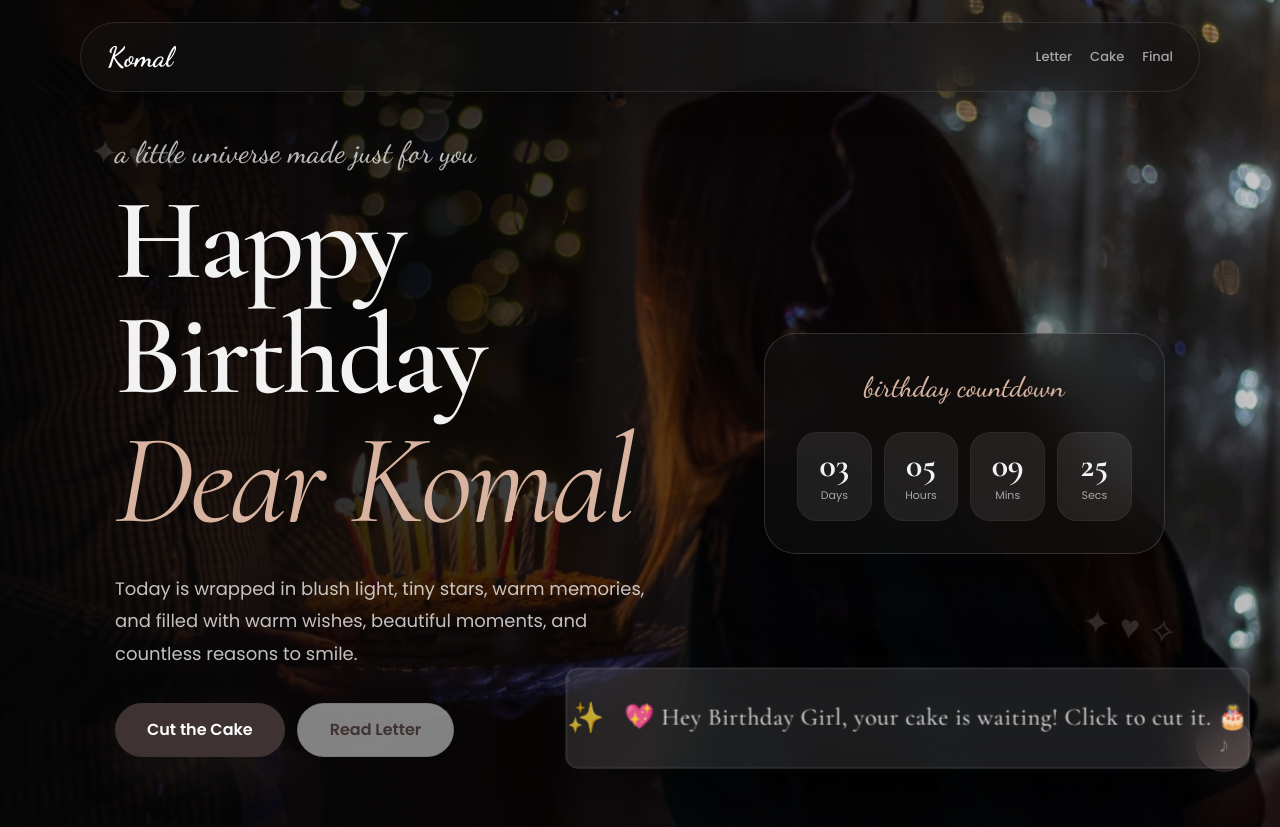
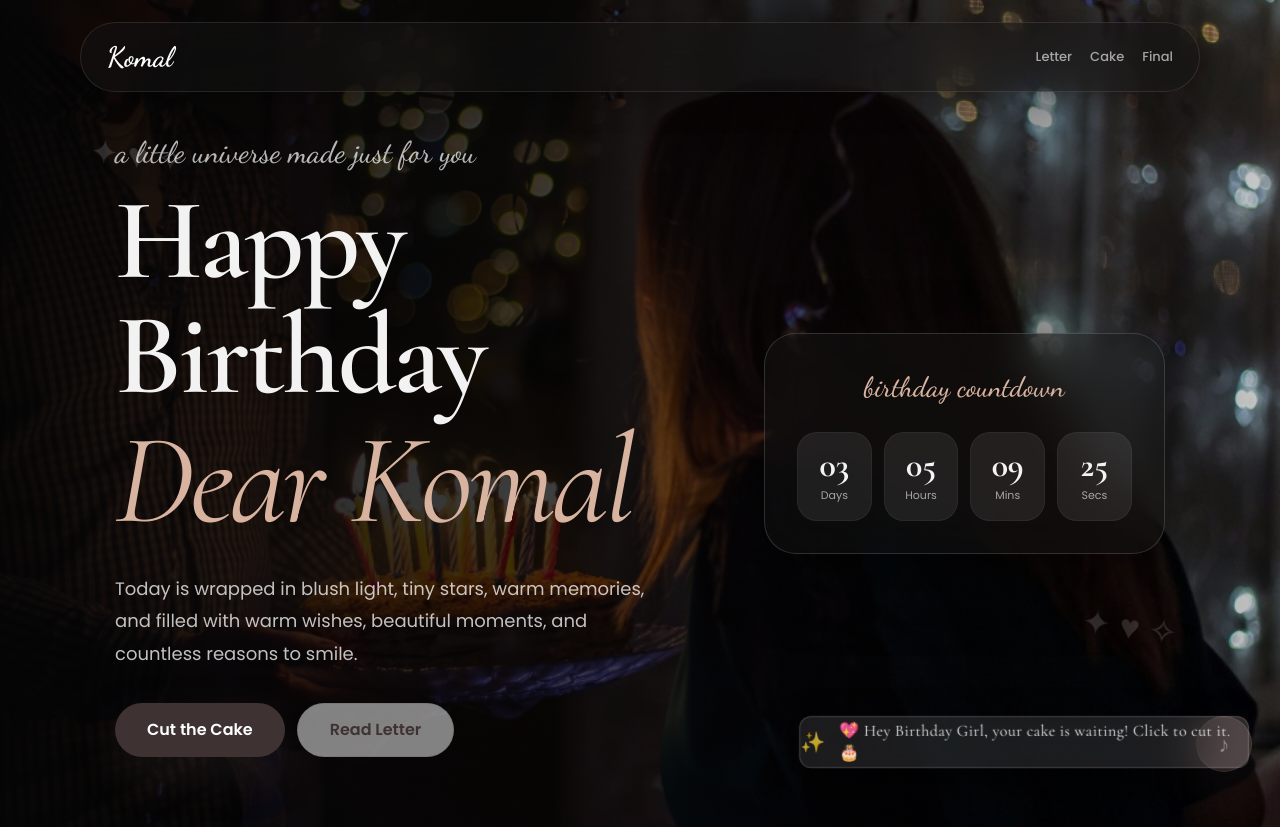
Before and after one commit to navaneetsharma22/Birthday_repo, a Next.js app: page / in a window 1280 px wide. Built offline with nearby package versions, Linux system fonts and the light colour scheme.

Commit message:
feat: add reusable Toast component with GSAP animations and configurable positioning

```diff
--- a/src/components/Toast.js
+++ b/src/components/Toast.js
@@ -50,18 +50,20 @@ export default function Toast({
     ? 'fixed top-[120px] right-4 left-4 sm:left-auto sm:right-8 z-[100]'
     : 'fixed top-[30px] left-4 right-4 sm:left-1/2 sm:right-auto sm:-translate-x-1/2 z-[100]';
 
-  const containerClass = `bg-white/10 backdrop-blur-xl border border-white/20 shadow-[0_30px_60px_rgba(0,0,0,0.6)] flex items-center gap-3 sm:gap-5 ${
+  const containerClass = `bg-white/10 backdrop-blur-xl border border-white/20 shadow-[0_20px_40px_rgba(0,0,0,0.5)] flex items-center gap-2.5 sm:gap-3.5 max-w-[90vw] sm:max-w-md ${
     rounded ? 'rounded-full' : 'rounded-xl'
   } ${
-    size === 'large' ? 'px-6 sm:px-16 py-5 sm:py-8 min-h-[70px] sm:min-h-[100px] justify-center' : 'px-5 sm:px-7 py-3 sm:py-4'
+    size === 'large'
+      ? 'px-4 sm:px-6 py-2.5 sm:py-3.5 min-h-[46px] sm:min-h-[52px] justify-center'
+      : 'px-3.5 sm:px-4 py-2 sm:py-2.5 min-h-[38px] sm:min-h-[42px]'
   }`;
 
-  const textClass = `font-serif tracking-wide text-white/95 ${
-    size === 'large' ? 'text-[16px] sm:text-[24px]' : 'text-[14px] sm:text-[18px]'
+  const textClass = `font-serif tracking-wide text-white/95 leading-snug ${
+    size === 'large' ? 'text-[14px] sm:text-[16px]' : 'text-[13px] sm:text-[14px]'
   }`;
 
-  const iconClass = `animate-pulse ${
-    size === 'large' ? 'text-xl sm:text-3xl' : 'text-lg sm:text-xl'
+  const iconClass = `animate-pulse shrink-0 ${
+    size === 'large' ? 'text-lg sm:text-xl' : 'text-base sm:text-lg'
   }`;
 
   return (
```
